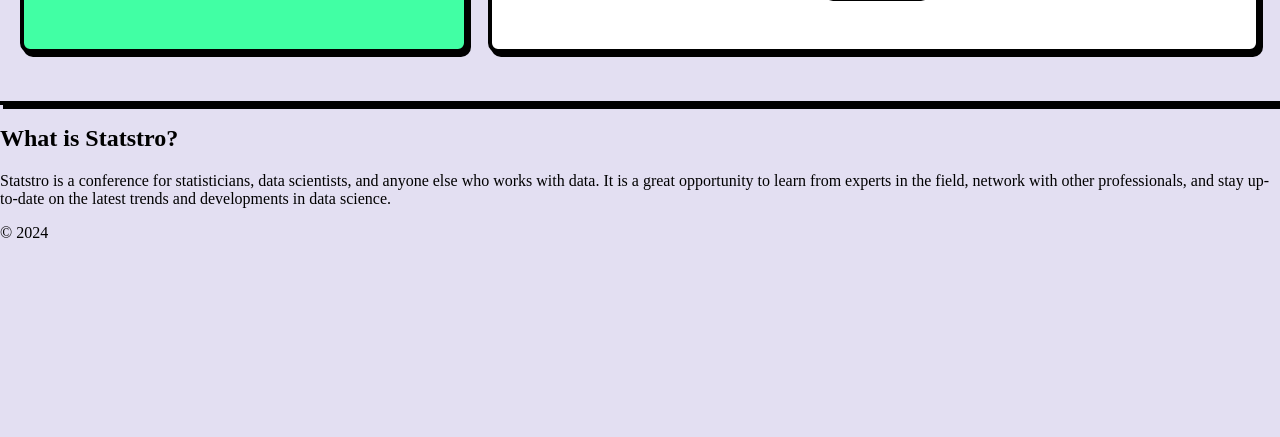
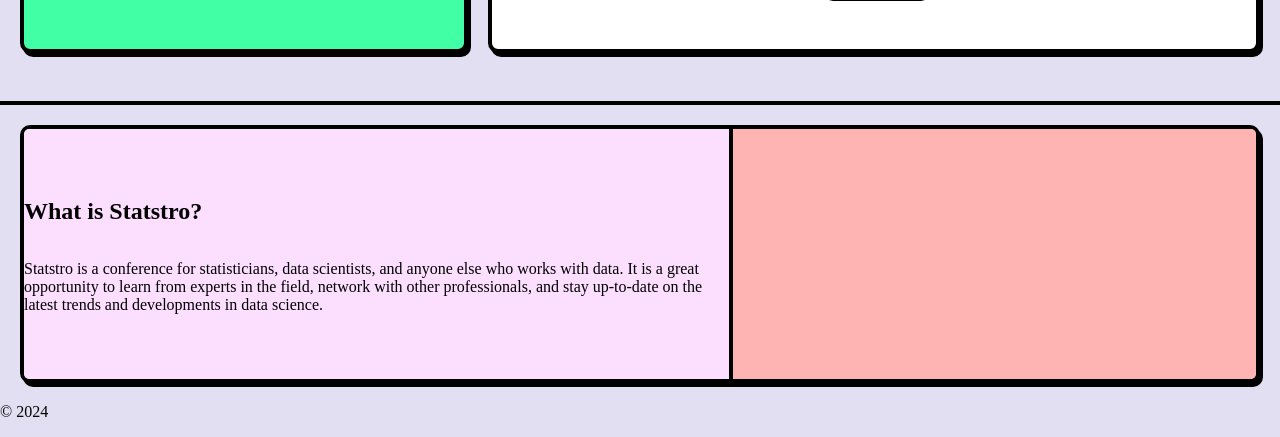
Before and after one commit to alfa33333/statstro2024, a plain HTML site: page index.html in a window 1280 px wide. Shown: the part 445-882 px from the top of the page. Before the commit the page ends 800 px from the top, so only its background shows below. Drawn offline with Linux system fonts and the light colour scheme.

Commit message:
add basic bottom layout

```diff
--- a/index.html
+++ b/index.html
@@ -25,10 +25,12 @@
         </div>
     </section>
     <section>
-        <div>
-            <h2>What is Statstro?</h2>
-            <p>Statstro is a conference for statisticians, data scientists, and anyone else who works with data. It is a great opportunity to learn from experts in the field, network with other professionals, and stay up-to-date on the latest trends and developments in data science.</p>
-        </div>
+        <div class="card bottom">
+            <div class="inner-text">
+                <h2>What is Statstro?</h2>
+                <p>Statstro is a conference for statisticians, data scientists, and anyone else who works with data. It is a great opportunity to learn from experts in the field, network with other professionals, and stay up-to-date on the latest trends and developments in data science.</p>
+            </div>
+            <div class="inner-fill-right"></div>
     </section>
     <footer>
         <p>&copy; 2024 </p>
--- a/style.css
+++ b/style.css
@@ -83,7 +83,6 @@ header > nav > ul {
 
 #hero {
   border-bottom: 4px solid black;
-  box-shadow: 3px 4px 0 0 black;
   min-height: 380px;
   display: flex;
   margin: 0;
@@ -114,3 +113,35 @@ header > nav > ul {
 .card-fixed{
   background-color: var(--card-green);
 }
+
+/* description section */
+
+.bottom {
+  margin: 20px;
+  min-height: 250px;
+  display: flex;
+  flex-direction: row;
+  align-items: stretch;
+  justify-content: space-evenly;
+}
+
+.inner-text {
+  background-color: var(--card-pink);
+  display: flex;
+  flex-direction: column;
+  justify-content: center;
+  align-items: left;
+  flex-shrink: 1;
+  border-radius: 5px 0px 0px 5px;
+
+}
+
+.inner-fill-right {
+  flex-basis: 100%;
+  margin:0;
+  padding: 0;
+  background-color: var(--card-peach);
+  flex-grow: 2;
+  border-radius: 0px 5px 5px 0px;
+  border-left: 4px solid black;
+}
```
